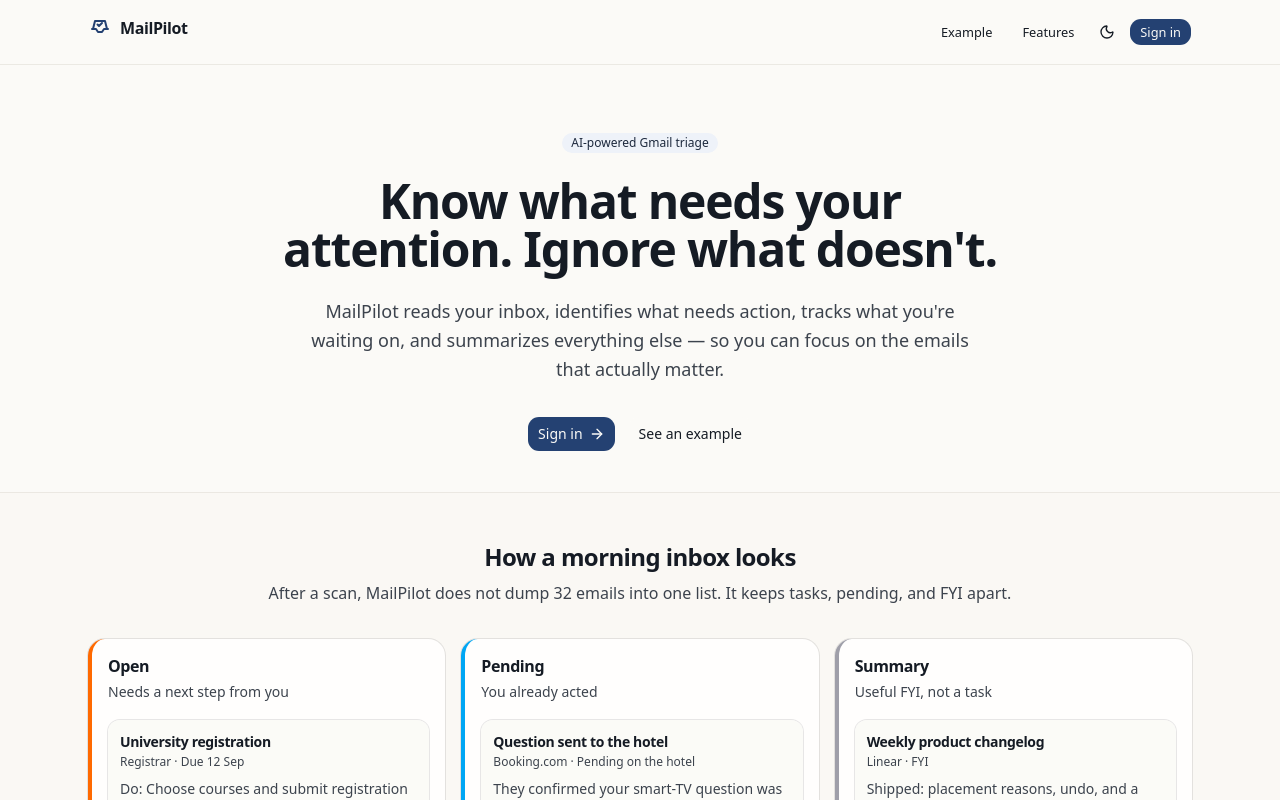
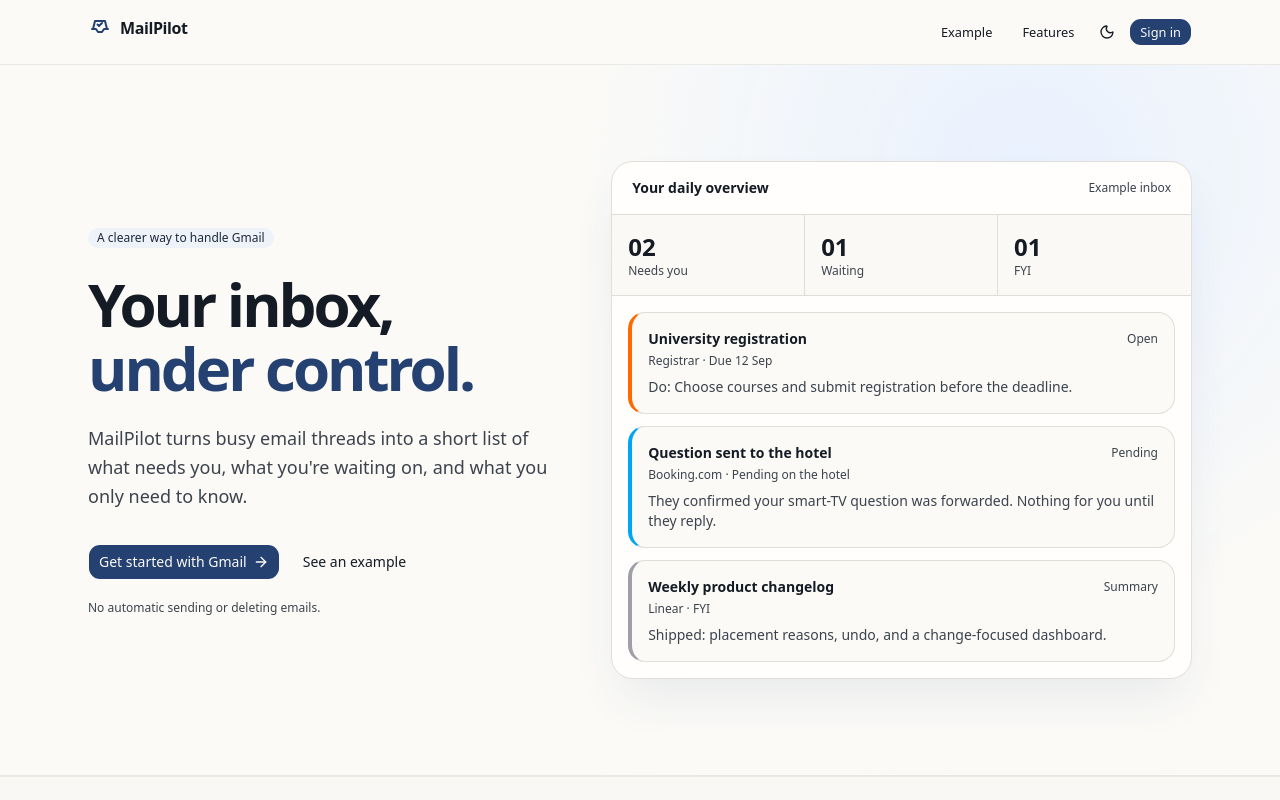
Before and after one commit to Avivmorad/MailPilot, a Next.js app: page / in a window 1280 px wide. Shown: the top 800 px of the page. Built offline with nearby package versions, Linux system fonts and the light colour scheme.

Commit message:
Redesign MailPilot landing page

```diff
--- a/src/app/page.tsx
+++ b/src/app/page.tsx
@@ -132,26 +132,64 @@ export default function Home() {
       </header>
 
       <main id="main-content" tabIndex={-1} className="flex-1">
-        <section className="mx-auto w-full max-w-6xl px-6 pt-16 pb-10 text-center">
+        <section className="border-border/60 relative overflow-hidden border-b bg-[radial-gradient(circle_at_80%_15%,var(--accent),transparent_38%)]">
+          <div className="mx-auto grid w-full max-w-6xl items-center gap-12 px-6 py-16 lg:grid-cols-[.9fr_1.1fr] lg:py-24">
+            <div>
               <Badge variant="secondary" className="mb-6">
-            AI-powered Gmail triage
+                A clearer way to handle Gmail
               </Badge>
-          <h1 className="text-foreground mx-auto max-w-3xl text-4xl font-bold tracking-tight text-balance sm:text-5xl">
-            Know what needs your attention. Ignore what doesn&apos;t.
+              <h1 className="text-foreground max-w-xl text-5xl leading-[1.07] font-semibold tracking-[-.05em] text-balance sm:text-6xl">
+                Your inbox, <span className="text-primary">under control.</span>
               </h1>
-          <p className="text-muted-foreground mx-auto mt-6 max-w-2xl text-lg leading-relaxed text-pretty">
-            MailPilot reads your inbox, identifies what needs action, tracks what you&apos;re
-            waiting on, and summarizes everything else — so you can focus on the emails that
-            actually matter.
+              <p className="text-muted-foreground mt-6 max-w-lg text-lg leading-relaxed text-pretty">
+                MailPilot turns busy email threads into a short list of what needs you, what
+                you&apos;re waiting on, and what you only need to know.
               </p>
-          <div className="mt-8 flex flex-wrap items-center justify-center gap-3">
+              <div className="mt-8 flex flex-wrap gap-3">
                 <a href="/login" className={buttonVariants({ size: "lg" })}>
-              Sign in
-              <ArrowRight className="size-4" />
+                  Get started with Gmail <ArrowRight className="size-4" />
                 </a>
                 <a href="#preview" className={buttonVariants({ variant: "outline", size: "lg" })}>
                   See an example
                 </a>
+              </div>
+              <p className="text-muted-foreground mt-5 text-xs">
+                No automatic sending or deleting emails.
+              </p>
+            </div>
+            <div className="border-border bg-card shadow-primary/10 overflow-hidden rounded-2xl border shadow-2xl">
+              <div className="border-border flex items-center justify-between border-b px-5 py-4">
+                <span className="text-sm font-semibold">Your daily overview</span>
+                <span className="text-muted-foreground text-xs">Example inbox</span>
+              </div>
+              <div className="border-border bg-muted/40 grid grid-cols-3 border-b">
+                {[
+                  ["02", "Needs you"],
+                  ["01", "Waiting"],
+                  ["01", "FYI"],
+                ].map(([count, label]) => (
+                  <div key={label} className="border-border border-r px-4 py-4 last:border-0">
+                    <p className="text-2xl font-semibold tabular-nums">{count}</p>
+                    <p className="text-muted-foreground text-xs">{label}</p>
+                  </div>
+                ))}
+              </div>
+              <div className="space-y-3 p-4">
+                {previewColumns.map((column) => (
+                  <div
+                    key={column.tab}
+                    className={`border-border rounded-xl border border-l-4 ${column.accent} bg-background p-4`}
+                  >
+                    <div className="flex items-center justify-between gap-2">
+                      <h2 className="text-sm font-semibold">{column.items[0].title}</h2>
+                      <span className="text-muted-foreground shrink-0 text-xs">{column.tab}</span>
+                    </div>
+                    <p className="text-muted-foreground mt-1 text-xs">{column.items[0].meta}</p>
+                    <p className="text-muted-foreground mt-2 text-sm">{column.items[0].body}</p>
+                  </div>
+                ))}
+              </div>
+            </div>
           </div>
         </section>
 
```
Lines whose indentation alone changed are shown as unchanged.
